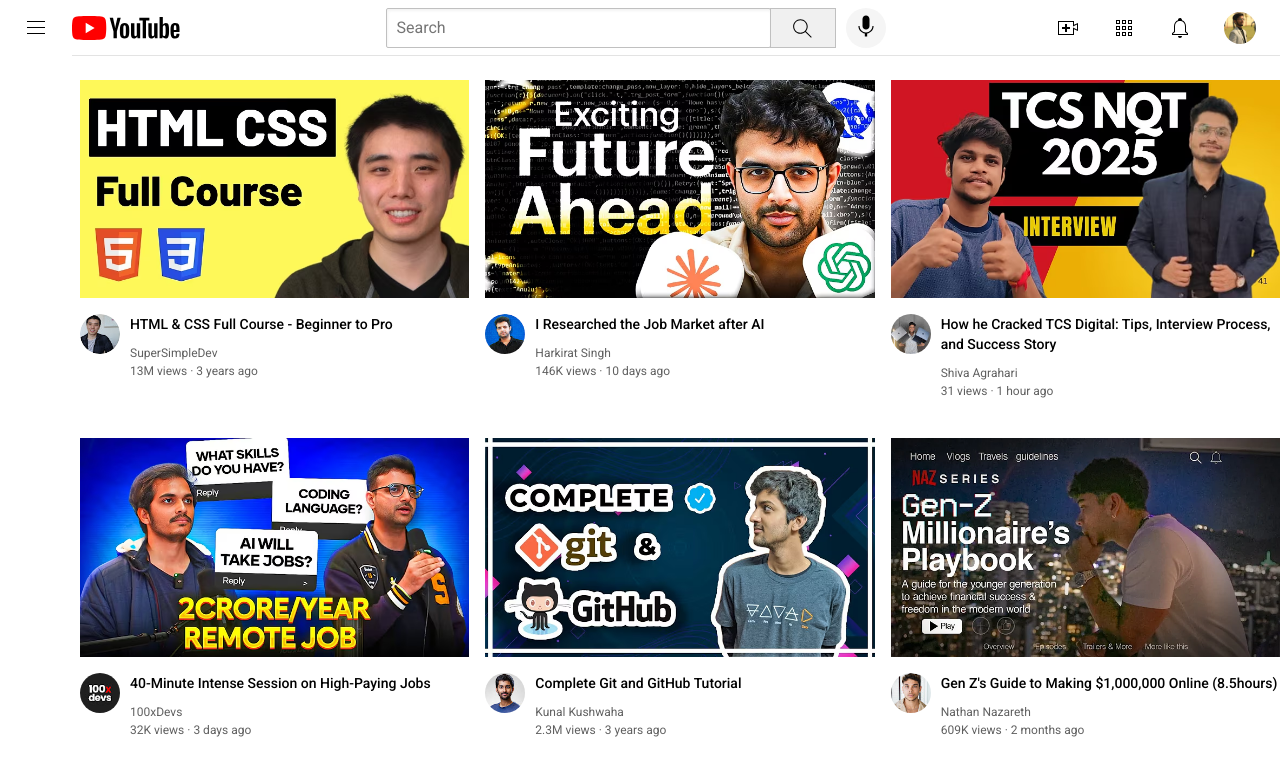
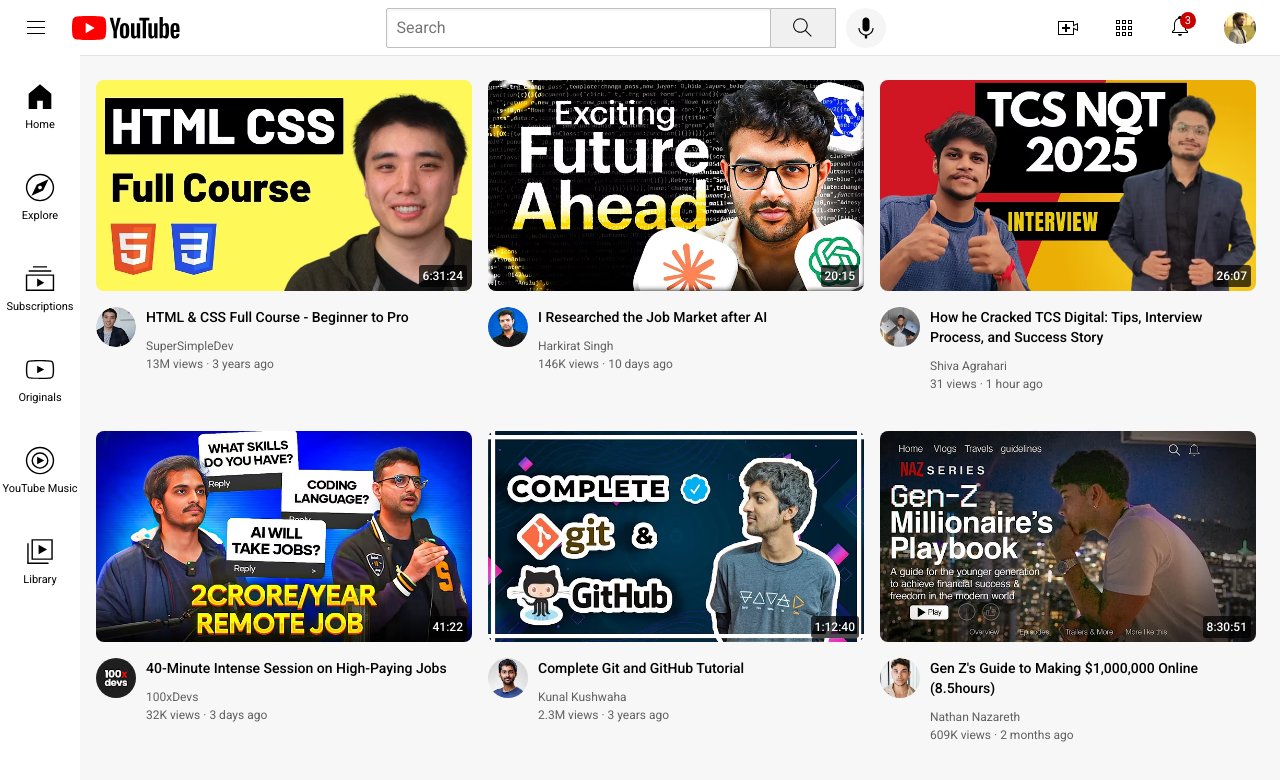
Before and after one commit to learnersurajsingh/web_training, a plain HTML site: page YouTube/youtube.html in a window 1280 px wide. Drawn offline with Linux system fonts and the light colour scheme.

Commit message:
made final changes to the youtube clone

```diff
--- a/YouTube/general.css
+++ b/YouTube/general.css
@@ -1,7 +1,9 @@
 body{
   margin: 0;
   padding-top: 80px;
-  padding-left: 80px;
+  padding-left: 96px;
+  padding-right: 24px;
+  background-color: rgb(247, 247, 247);
 }
 
 p {
--- a/YouTube/header.css
+++ b/YouTube/header.css
@@ -9,6 +9,7 @@
     right: 0;
     background-color: #fff;
     border-bottom: 1px solid rgb(227, 227, 227);
+    z-index: 100;
 }
 .left-section{
     display: flex;
@@ -63,6 +64,10 @@
     border: 1px solid rgb(192, 192, 192);
     margin-left: -1px;
     margin-right: 10px;
+    position: relative;
+    display: flex;
+    justify-content: center;
+    align-items: center;
 }
 
 .voice-search-button{
@@ -71,16 +76,19 @@
     border-radius: 50%;
     border: none;
     background-color: rgb(245, 245, 245);
+    position: relative;
+    white-space: nowrap;
+    display: flex;
+    justify-content: center;
+    align-items: center;
 }
 
 .search-icon{
     height: 25px;
-    margin-top: 4px;
 }
 
 .voice-search-icon{
     height: 24px;
-    margin-top: 4px;
 }
 
 .upload-icon{
@@ -99,3 +107,38 @@
     height: 32px;
     border-radius: 50%;
 }
+
+.notif{
+    position: relative;
+}
+
+.notif-count{
+    position: absolute;
+    background-color: rgb(200, 0, 0);
+    color: #fff;
+    top: -2px;
+    right: -4px;
+    font-family: Roboto, Arial;
+    font-size: 11px;
+    padding: 2px 5px;
+    border-radius: 50%;
+}
+
+
+.tooltip{
+    position: absolute;
+    background-color: gray;
+    color: white;
+    padding: 4px 8px;
+    border-radius: 3px;
+    font-size: 12px;
+    bottom: -30px;
+    opacity: 0;
+    transition: opacity 0.6s;
+    pointer-events: none;
+}
+
+.search-button:hover .tooltip,
+.voice-search-button:hover .tooltip{
+    opacity: 1;
+}
--- a/YouTube/sidebar.css
+++ b/YouTube/sidebar.css
@@ -4,5 +4,29 @@
     left: 0;
     bottom: 0;
     background-color: #fff;
-    width: 72px;
+    width: 80px;
+    z-index: 200;
+    padding-top: 5px;
 }
+
+.sidebar-link{
+    height: 91px;
+    display: flex;
+    align-items: center;
+    justify-content: center;
+    flex-direction: column;
+}
+
+.sidebar-link:hover{
+    background-color: rgb(236, 236, 236);
+}
+
+.sidebar-link img{
+    height: 37%;
+    margin-bottom: 5px;
+}
+
+.sidebar-link div{
+    font-family: Roboto, Arial;
+    font-size: 11px;
+}
--- a/YouTube/video.css
+++ b/YouTube/video.css
@@ -7,6 +7,7 @@
   }
   .thumb {
     width: 100%;
+    border-radius: 8px;
   }
   .video-info-grid {
     display: grid;
@@ -27,6 +28,7 @@
 
   .thumbnail-row {
     margin-bottom: 12px;
+    position: relative;
   }
 
   .video-auth,
@@ -38,3 +40,16 @@
   .video-auth {
     margin-bottom: 4px;
   }
+
+  .video-time{
+    background-color: rgba(0,0,0,0.7);
+    color: white;
+    position: absolute;
+    bottom: 8px;
+    right: 5px;
+    font-family: Roboto, Arial;
+    font-size: 12px;
+    font-weight: 500;
+    padding: 4px;
+    border-radius: 3px;
+  }
--- a/YouTube/youtube.html
+++ b/YouTube/youtube.html
@@ -25,27 +25,56 @@
         <input type="text" class="search-bar" placeholder="Search">
         <button class="search-button">
           <img class="search-icon" src="./icons/search.svg" alt="">
+          <div class="tooltip">Search</div>
         </button>
         <button class="voice-search-button">
           <img src="./icons/voice-search-icon.svg" alt="">
+          <div class="tooltip">Search With Your Voice</div>
         </button>
       </div>
       <div class="right-section">
         <img class="upload-icon" src="./icons/upload.svg" alt="">
         <img class="youtube-apps-icon" src="./icons/youtube-apps.svg" alt="">
-        <img class="notification-icon" src="./icons/notifications.svg" alt="">
+        <div class="notif">
+          <img class="notification-icon" src="./icons/notifications.svg" alt="">
+          <div class="notif-count">3</div>
+        </div>
         <img class="current-pic" src="./channel/mychannel.jpg" alt="">
       </div>
     </div>
 
     <div class="sidebar">
-
+      <div class="sidebar-link">
+        <img src="./icons/home.svg" alt="">
+        <div>Home</div>
+      </div>
+      <div class="sidebar-link">
+        <img src="./icons/explore.svg" alt="">
+        <div>Explore</div>
+      </div>
+      <div class="sidebar-link">
+        <img src="./icons/subscriptions.svg" alt="">
+        <div>Subscriptions</div>
+      </div>
+      <div class="sidebar-link">
+        <img src="./icons/originals.svg" alt="">
+        <div>Originals</div>
+      </div>
+      <div class="sidebar-link">
+        <img src="./icons/youtube-music.svg" alt="">
+        <div>YouTube Music</div>
+      </div>
+      <div class="sidebar-link">
+        <img src="./icons/library.svg" alt="">
+        <div>Library</div>
+      </div>
     </div>
 
     <div class="video-grid">
       <div class="video-preview">
         <div class="thumbnail-row">
           <img class="thumb" src="./thumbnails/thumb1.avif" alt="html-course" />
+          <div class="video-time">6:31:24</div>
         </div>
         <div class="video-info-grid">
           <div class="channel-pic">
@@ -61,6 +90,7 @@
       <div class="video-preview">
         <div class="thumbnail-row">
           <img class="thumb" src="./thumbnails/thumb2.avif" alt="html-course" />
+          <div class="video-time">20:15</div>
         </div>
         <div class="video-info-grid">
           <div class="channel-pic">
@@ -76,6 +106,7 @@
       <div class="video-preview">
         <div class="thumbnail-row">
           <img class="thumb" src="./thumbnails/thumb3.avif" alt="html-course" />
+          <div class="video-time">26:07</div>
         </div>
         <div class="video-info-grid">
           <div class="channel-pic">
@@ -91,6 +122,7 @@
       <div class="video-preview">
         <div class="thumbnail-row">
           <img class="thumb" src="./thumbnails/thumb4.avif" alt="html-course" />
+          <div class="video-time">41:22</div>
         </div>
         <div class="video-info-grid">
           <div class="channel-pic">
@@ -106,6 +138,7 @@
       <div class="video-preview">
         <div class="thumbnail-row">
           <img class="thumb" src="./thumbnails/thumb5.avif" alt="html-course" />
+          <div class="video-time">1:12:40</div>
         </div>
         <div class="video-info-grid">
           <div class="channel-pic">
@@ -121,6 +154,7 @@
       <div class="video-preview">
         <div class="thumbnail-row">
           <img class="thumb" src="./thumbnails/thumb6.webp" alt="html-course" />
+          <div class="video-time">8:30:51</div>
         </div>
         <div class="video-info-grid">
           <div class="channel-pic">
```
Also changed, not shown: YouTube/icons/explore.svg (added), YouTube/icons/home.svg (added), YouTube/icons/library.svg (added), YouTube/icons/originals.svg (added), YouTube/icons/subscriptions.svg (added), YouTube/icons/youtube-music.svg (added).
